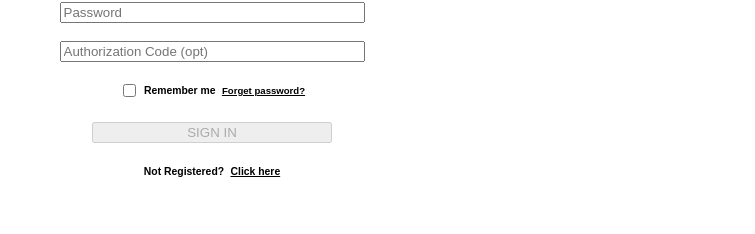
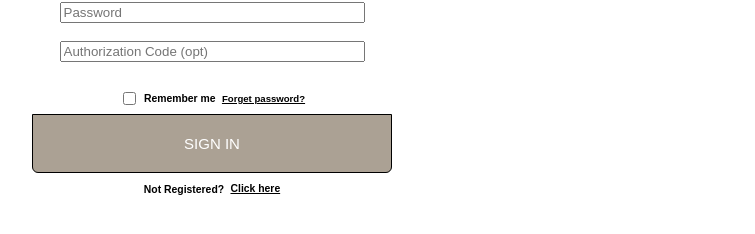
Before and after one commit to Anytime-Fitness-BW/frontend, a React (Create React App) app in the folder anytime-fitness/: page /login in a window 1280 px wide. Shown: the part 324-558 px from the top of the page, without its empty margins (428-1183 px from the left). Built offline with nearby package versions, Linux system fonts and the light colour scheme.

Commit message:
trying something out

```diff
--- a/anytime-fitness/src/App.css
+++ b/anytime-fitness/src/App.css
@@ -125,24 +125,18 @@ nav {
   margin-bottom: -.7rem;
 }
 
-.loginCheckbox {
-  display: flex;
-  flex-direction: row;
-  margin-top: -.5rem;
-  justify-content: center;
-}
-
-.login-checkbox-text {
-  font-size: .65rem;
-  margin-top: .8rem;
-}
-
 .login-text {
   display: flex;
   flex-direction: row;
   font-size: .65rem;
-  margin-top: .8rem;
+  margin-bottom: .8rem;
   justify-content: center;
+}
+
+
+.form {
+  display: flex;
+  flex-direction: column;
 }
 
 .login-text-link {
@@ -155,13 +149,77 @@ nav {
   justify-content: space-between;
 }
 
-.login-button{
-  margin-top: 1rem;
-  width: 15rem;
+.loginCheckbox {
+  display: flex;
+  flex-direction: row;
+  justify-content: center;
 }
 
-.space{
-  margin-left: 1rem;
+.login-checkbox-text {
+  font-size: .65rem;
+  margin-top: .8rem;
+}
+
+.white-space {
+  font-size: .65rem;
+  margin-top: .8rem;
+  margin-left: 5rem;
+  margin-right: 5rem;
+  color: white;
+
+}
+
+
+
+.usernameInput {
+  padding-left: 70px;
+  padding-top: 20px;
+  padding-bottom: 20px;
+  font-size: 15px;
+  border-top-left-radius: 6px;
+  border-top-right-radius: 6px;
+  border: solid black 1px;
+}
+
+.passwordInput {
+  padding-left: 70px;
+  padding-top: 20px;
+  padding-bottom: 20px;
+  background-color: white;
+  font-size: 15px;
+  border: solid black 1px;
+
+}
+
+.authCodeInput {
+  border: solid black 1px;
+  padding-left: 70px;
+  padding-top: 20px;
+  padding-bottom: 20px;
+  font-family:   "Roboto";
+  font-size: 15px;
+
+}
+
+.login-button{
+  width: 22.5rem;
+  padding-top: 20px;
+  padding-bottom: 20px;
+  background-color: #ABA194;
+  color: white;
+  font-size: 15px;
+  border-bottom-left-radius: 6px;
+  border-bottom-right-radius: 6px;
+  border: solid black 1px;
+}
+
+.backgroundColor{
+  background: linear-gradient(45deg, #49D49D 10%, #A2C7E5 90%);
+}
+
+.bottomPage {
+  padding-top: 30px;
+  padding-bottom: 100%;
 }
 
 /* Client Dashboard Styling */
@@ -216,6 +274,10 @@ nav {
 .username {
   margin-left: .2rem;
   margin-top: .95rem;
+  color: black;
+  text-shadow: none;
+  font-family: Arial, Helvetica, sans-serif;
+  text-transform: none;
 }
 
 .menu-image {
```
